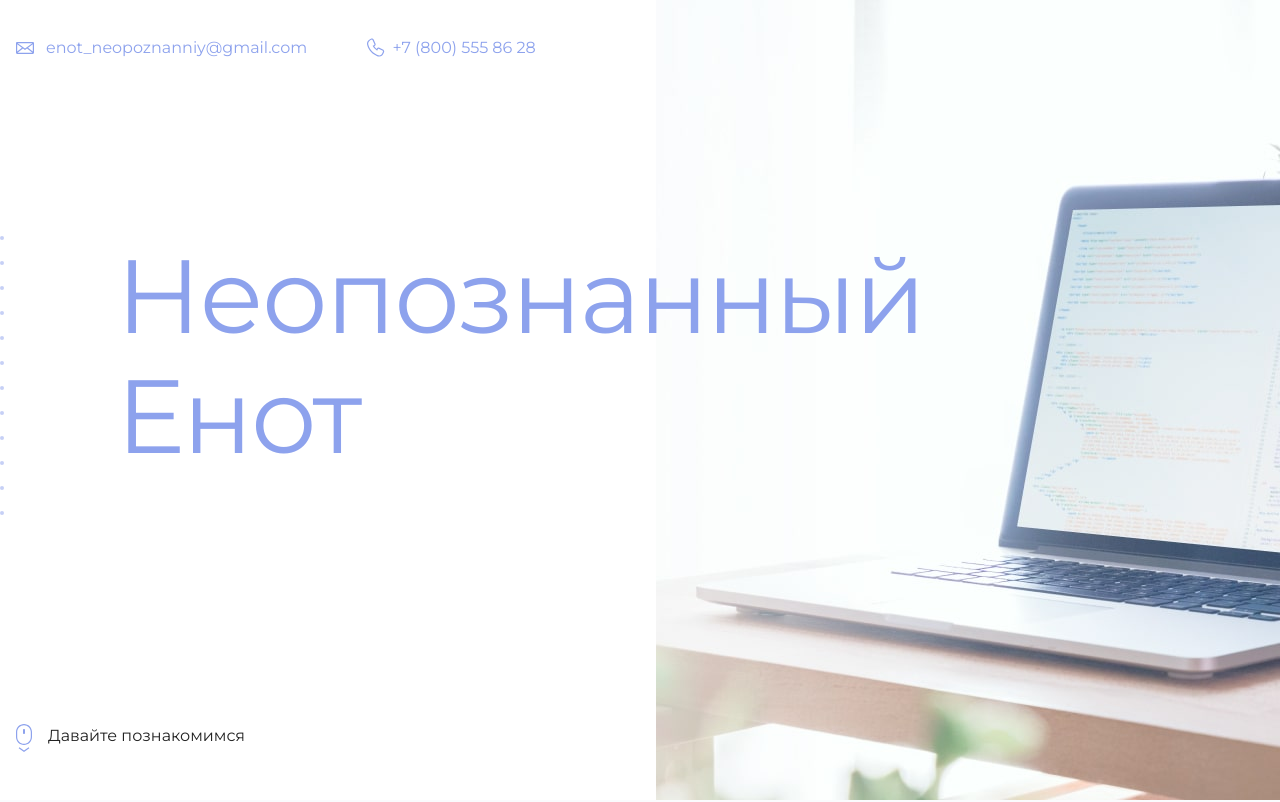
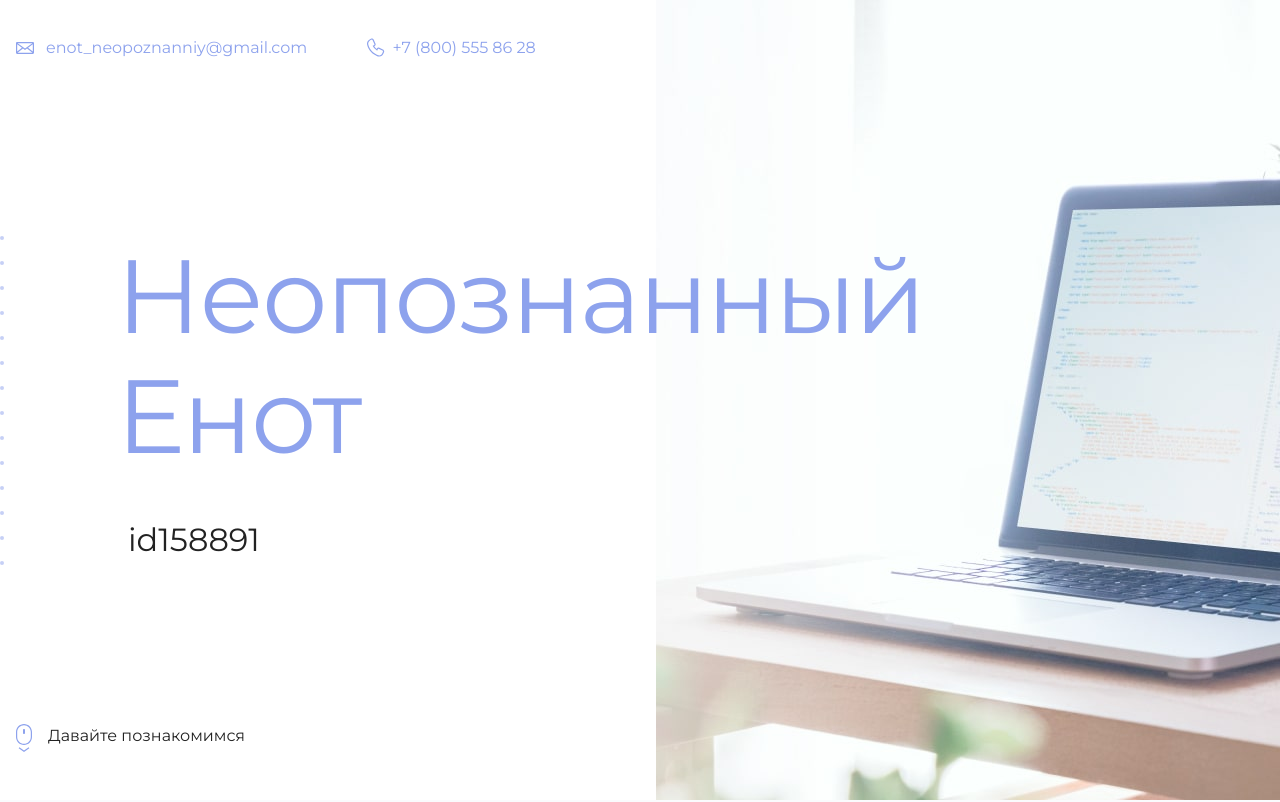
Before and after one commit to AleksanderLebedinets/Test, a plain HTML site: page index.html in a window 1280 px wide. Shown: the top 802 px of the page. Drawn offline with Linux system fonts and the light colour scheme.

Commit message:
Update index.html

```diff
--- a/index.html
+++ b/index.html
@@ -19,7 +19,7 @@
       <section class="hero-image">
         <div class="container">
           <h1 class="heading">Неопознанный Енот</h1>
-          <p><!-- Тут ваш id на сайте Академии --></p>
+          <p>id158891</p>
         </div>
       </section>
 
```
